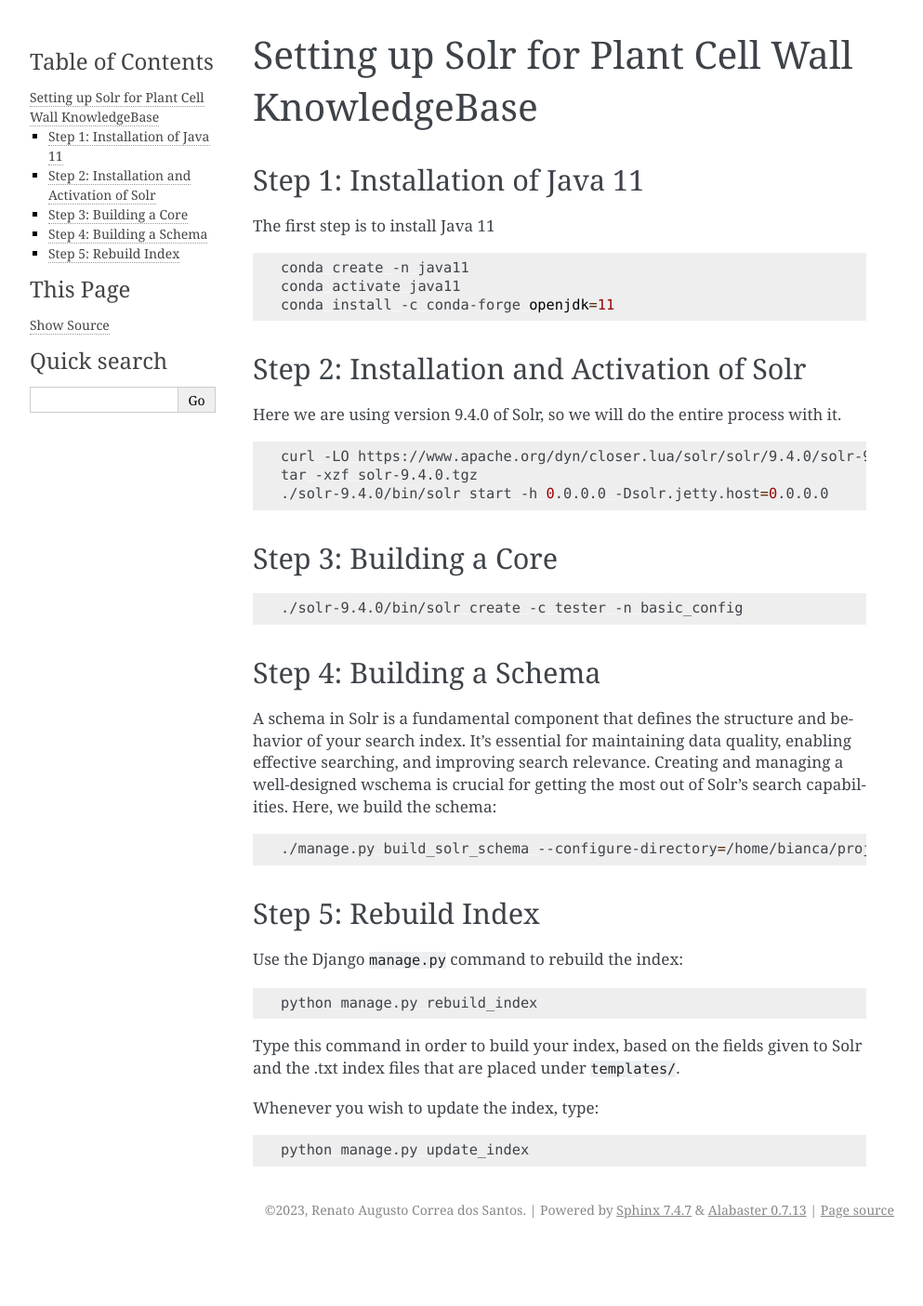
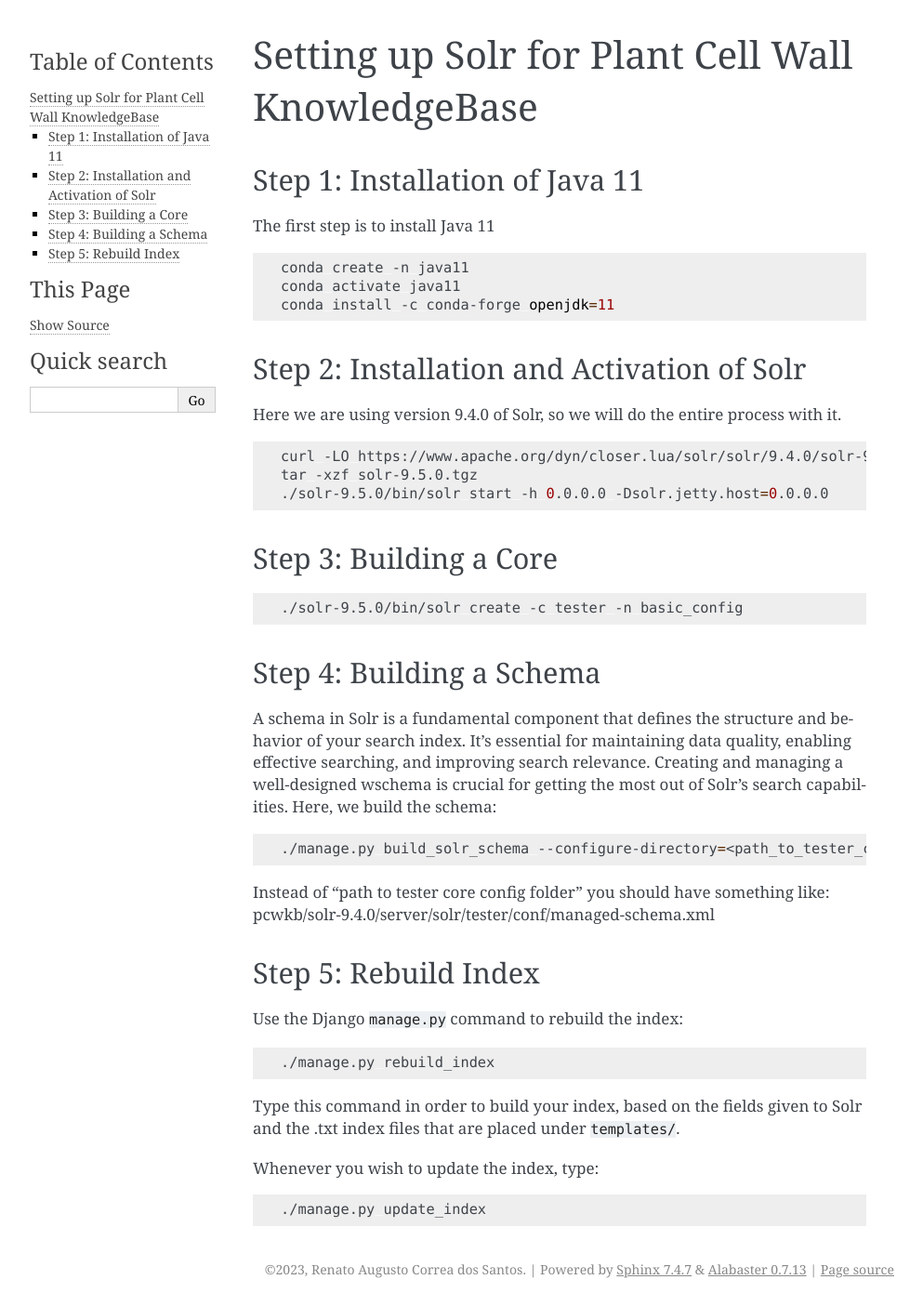
Before and after one commit to labbces/pcwkb, a Sphinx documentation site: the page built from docs/source/solr_setup.md, in a window 1280 px wide. Shown: the whole page at 93% size, without its empty margins (148-1141 px from the left). Built offline with Sphinx 7.4.7, drawn with Linux system fonts in a browser that asks for light colours; pages that are not in the unit, such as notebooks, are missing from menus; before the commit the page ends 1341 px from its top, so only the background shows below that.

Commit message:
changed doc description

````diff
--- a/docs/source/solr_setup.md
+++ b/docs/source/solr_setup.md
@@ -18,18 +18,17 @@
 Here we are using version 9.4.0 of Solr, so we will do the entire process with it.
 
 ```bash
-curl -LO https://www.apache.org/dyn/closer.lua/solr/solr/9.4.0/solr-9.4.0.tgz?action=download
-tar -xzf solr-9.4.0.tgz
-./solr-9.4.0/bin/solr start -h 0.0.0.0 -Dsolr.jetty.host=0.0.0.0
+curl -LO https://www.apache.org/dyn/closer.lua/solr/solr/9.4.0/solr-9.5.0.tgz?action=download
+tar -xzf solr-9.5.0.tgz
+./solr-9.5.0/bin/solr start -h 0.0.0.0 -Dsolr.jetty.host=0.0.0.0
 ```
 
 Step 3: Building a Core
 ------------
 
 ```bash
-./solr-9.4.0/bin/solr create -c tester -n basic_config
+./solr-9.5.0/bin/solr create -c tester -n basic_config
 ```
-
 
 Step 4: Building a Schema
 ------------
@@ -38,8 +37,9 @@
     Here, we build the schema:
 
 ```bash
-./manage.py build_solr_schema --configure-directory=/home/bianca/project/pcwkb/pcwkb/solr-9.4.0/server/solr/tester/conf
+./manage.py build_solr_schema --configure-directory=<path_to_tester_core_managed-schema.xml_file>
 ```
+Instead of "path to tester core config folder" you should have something like: pcwkb/solr-9.4.0/server/solr/tester/conf/managed-schema.xml
 
 Step 5: Rebuild Index
 -------------
@@ -47,7 +47,7 @@
 Use the Django `manage.py` command to rebuild the index:
 
 ```bash
-python manage.py rebuild_index
+./manage.py rebuild_index
 ```
 
 Type this command in order to build your index, based on the fields given to Solr and
@@ -56,5 +56,5 @@
    Whenever you wish to update the index, type:
 
 ```bash
-python manage.py update_index
+./manage.py update_index
 ```
````
